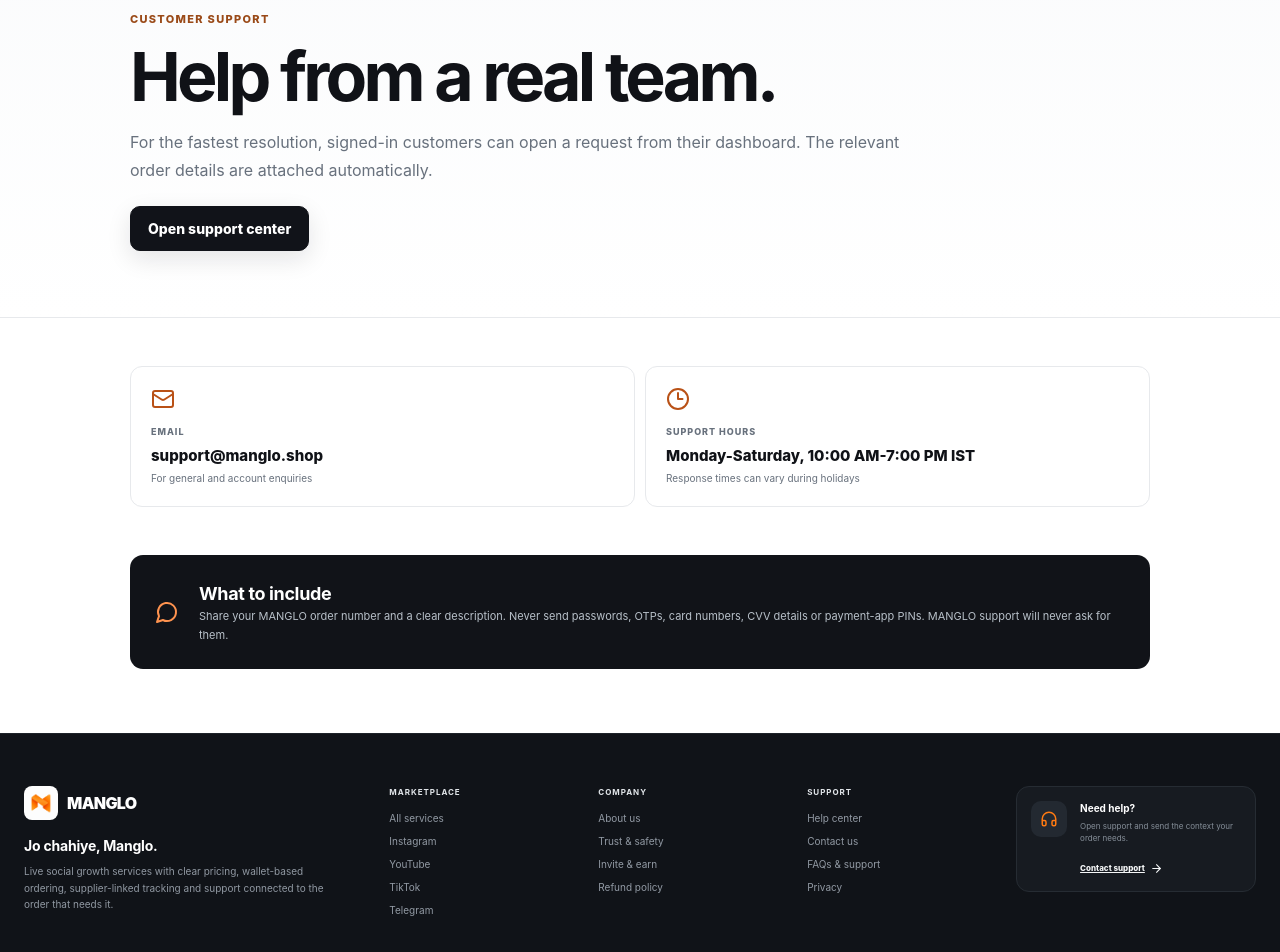
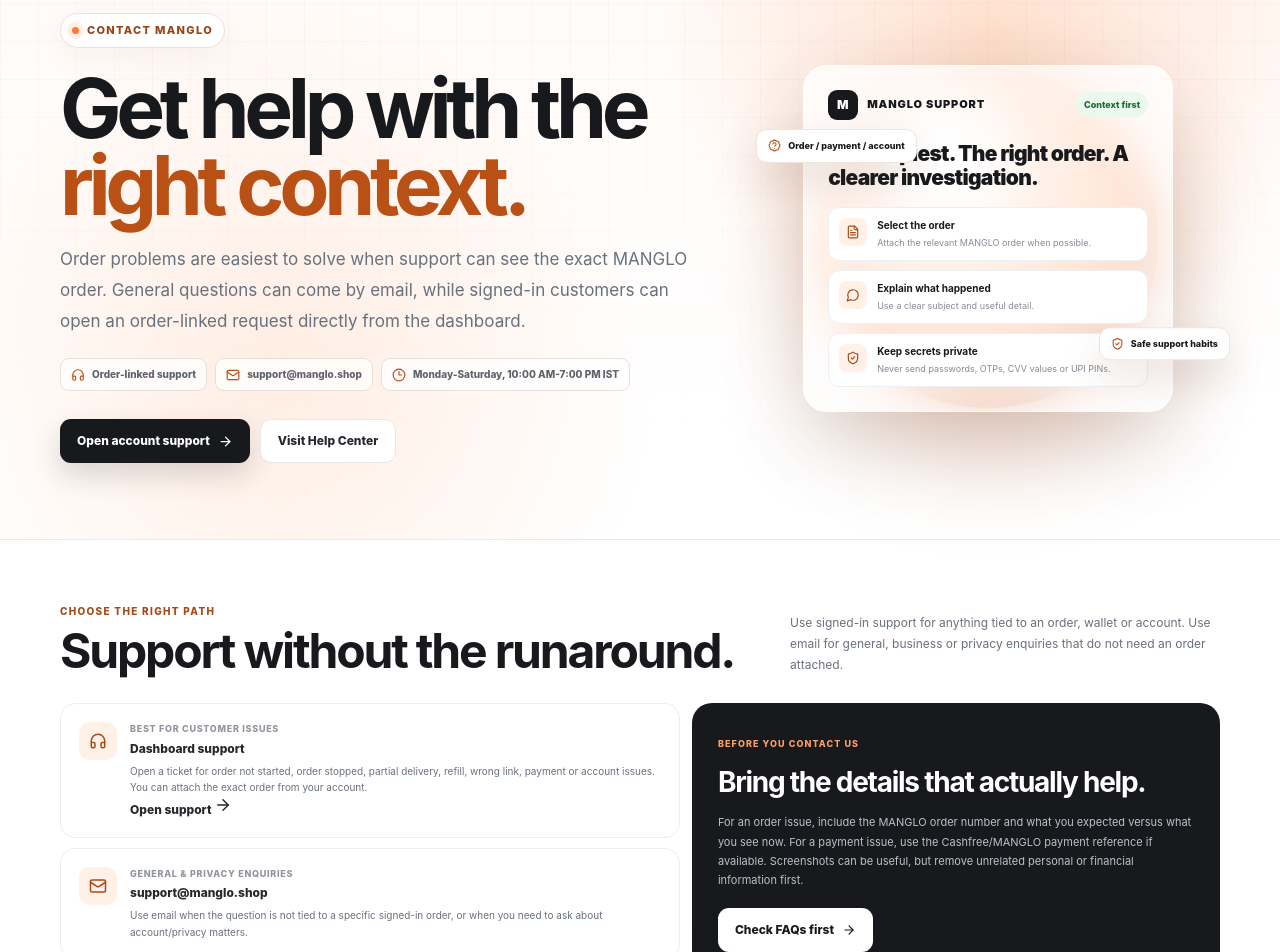
Before and after one commit to faikmulla6-cpu/manglo, a Next.js app: page /contact in a window 1280 px wide. Shown: the part 140-1092 px from the top of the page. Built offline with nearby package versions, Linux system fonts and the light colour scheme; no server answers.

Commit message:
Rebuild contact and support page

```diff
--- a/app/contact/page.tsx
+++ b/app/contact/page.tsx
@@ -1,3 +1,96 @@
-import Link from 'next/link';import {Clock3,Mail,MapPin,MessageCircle,Phone} from 'lucide-react';import {company} from '@/lib/company';
-export const metadata={title:'Contact & Support',description:'Contact MANGLO for account, payment and order support.'};
-export default function Page(){return <main className="company-page"><section className="company-hero"><div className="legal-container"><span className="kicker">CUSTOMER SUPPORT</span><h1>Help from a real team.</h1><p>For the fastest resolution, signed-in customers can open a request from their dashboard. The relevant order details are attached automatically.</p><Link className="btn btn-primary" href="/dashboard">Open support center</Link></div></section><section className="legal-container contact-grid"><article><Mail/><span>Email</span><a href={`mailto:${company.supportEmail}`}>{company.supportEmail}</a><small>For general and account enquiries</small></article>{company.supportPhone&&<article><Phone/><span>Customer care</span><a href={`tel:${company.supportPhone}`}>{company.supportPhone}</a><small>During published support hours</small></article>}<article><Clock3/><span>Support hours</span><b>{company.supportHours}</b><small>Response times can vary during holidays</small></article>{company.address&&<article><MapPin/><span>Business address</span><b>{company.address}</b><small>{company.legalName}</small></article>}</section><section className="legal-container response-note"><MessageCircle/><div><h2>What to include</h2><p>Share your MANGLO order number and a clear description. Never send passwords, OTPs, card numbers, CVV details or payment-app PINs. MANGLO support will never ask for them.</p></div></section></main>}
+import Link from 'next/link';
+import {
+ ArrowRight,BadgeHelp,Clock3,FileText,Headphones,Instagram,LifeBuoy,Mail,MapPin,MessageCircle,
+ Phone,ReceiptIndianRupee,ShieldAlert,ShieldCheck,
+} from 'lucide-react';
+import {company} from '@/lib/company';
+import PublicInfoMotion from '@/components/PublicInfoMotion';
+import styles from '../PublicInfo.module.css';
+
+export const metadata={
+ title:'Contact MANGLO',
+ description:'Contact MANGLO for order, payment, account, privacy and general support, with signed-in order-linked support for customer issues.',
+};
+
+const INSTAGRAM='https://www.instagram.com/manglo.shop/';
+
+export default function ContactPage(){
+ return <main className={styles.page}>
+  <PublicInfoMotion/>
+  <section className={styles.hero}>
+   <div className={`${styles.container} ${styles.heroGrid}`}>
+    <div data-public-reveal>
+     <span className={styles.kicker}><span className={styles.kickerDot}/>Contact MANGLO</span>
+     <h1>Get help with the <span>right context.</span></h1>
+     <p className={styles.lead}>Order problems are easiest to solve when support can see the exact MANGLO order. General questions can come by email, while signed-in customers can open an order-linked request directly from the dashboard.</p>
+     <div className={styles.metaRow}>
+      <span className={styles.metaPill}><Headphones/>Order-linked support</span>
+      <span className={styles.metaPill}><Mail/>{company.supportEmail}</span>
+      <span className={styles.metaPill}><Clock3/>{company.supportHours}</span>
+     </div>
+     <div className={styles.heroActions}>
+      <Link className={styles.primary} href="/dashboard?view=support">Open account support <ArrowRight size={15}/></Link>
+      <Link className={styles.secondary} href="/help">Visit Help Center</Link>
+     </div>
+    </div>
+    <div className={styles.heroVisual} data-public-reveal>
+     <div className={styles.orb}/>
+     <div className={styles.glassPanel}>
+      <div className={styles.glassTop}><div className={styles.brandMini}><span className={styles.brandMark}>M</span>MANGLO SUPPORT</div><span className={styles.statusPill}>Context first</span></div>
+      <div className={styles.visualTitle}>One request. The right order. A clearer investigation.</div>
+      <div className={styles.miniList}>
+       <div className={styles.miniItem}><span className={styles.miniIcon}><FileText/></span><div><b>Select the order</b><small>Attach the relevant MANGLO order when possible.</small></div></div>
+       <div className={styles.miniItem}><span className={styles.miniIcon}><MessageCircle/></span><div><b>Explain what happened</b><small>Use a clear subject and useful detail.</small></div></div>
+       <div className={styles.miniItem}><span className={styles.miniIcon}><ShieldCheck/></span><div><b>Keep secrets private</b><small>Never send passwords, OTPs, CVV values or UPI PINs.</small></div></div>
+      </div>
+     </div>
+     <span className={`${styles.floatChip} ${styles.chipOne}`}><BadgeHelp/> Order / payment / account</span>
+     <span className={`${styles.floatChip} ${styles.chipTwo}`}><ShieldCheck/> Safe support habits</span>
+    </div>
+   </div>
+  </section>
+
+  <section className={styles.intro}>
+   <div className={styles.container}>
+    <div className={styles.sectionHead} data-public-reveal><div><span className={styles.eyebrow}>CHOOSE THE RIGHT PATH</span><h2>Support without the runaround.</h2></div><p>Use signed-in support for anything tied to an order, wallet or account. Use email for general, business or privacy enquiries that do not need an order attached.</p></div>
+    <div className={styles.contactGrid}>
+     <div className={styles.contactStack}>
+      <article className={styles.contactCard} data-public-reveal><span><Headphones/></span><div><small>Best for customer issues</small><b>Dashboard support</b><p>Open a ticket for order not started, order stopped, partial delivery, refill, wrong link, payment or account issues. You can attach the exact order from your account.</p><Link href="/dashboard?view=support">Open support <ArrowRight size={13}/></Link></div></article>
+      <article className={styles.contactCard} data-public-reveal><span><Mail/></span><div><small>General & privacy enquiries</small><a href={`mailto:${company.supportEmail}`}>{company.supportEmail}</a><p>Use email when the question is not tied to a specific signed-in order, or when you need to ask about account/privacy matters.</p></div></article>
+      <article className={styles.contactCard} data-public-reveal><span><Instagram/></span><div><small>Official MANGLO Instagram</small><a href={INSTAGRAM} target="_blank" rel="noreferrer">@manglo.shop</a><p>Use the official account for brand updates. Do not send payment credentials or account secrets through social DMs.</p></div></article>
+      {company.supportPhone&&<article className={styles.contactCard} data-public-reveal><span><Phone/></span><div><small>Customer care</small><a href={`tel:${company.supportPhone}`}>{company.supportPhone}</a><p>Available during published support hours.</p></div></article>}
+      {company.address&&<article className={styles.contactCard} data-public-reveal><span><MapPin/></span><div><small>Business address</small><b>{company.address}</b><p>{company.legalName}</p></div></article>}
+     </div>
+     <aside className={styles.supportPanel} data-public-reveal><span>Before you contact us</span><h2>Bring the details that actually help.</h2><p>For an order issue, include the MANGLO order number and what you expected versus what you see now. For a payment issue, use the Cashfree/MANGLO payment reference if available. Screenshots can be useful, but remove unrelated personal or financial information first.</p><Link className={styles.primary} href="/faq">Check FAQs first <ArrowRight size={14}/></Link></aside>
+    </div>
+   </div>
+  </section>
+
+  <section className={styles.darkBand}>
+   <div className={styles.container}>
+    <div className={styles.sectionHead} data-public-reveal><div><span className={styles.eyebrow}>SUPPORT SAFETY</span><h2>What MANGLO support will never need.</h2></div><p>Support may ask for an order number, payment reference or a description of the issue. Authentication and payment secrets are different.</p></div>
+    <div className={styles.cards3}>
+     <article className={`${styles.card} ${styles.darkCard}`} data-public-reveal><span className={styles.cardIcon}><ShieldAlert/></span><h3>No passwords or OTPs</h3><p>Never send your password, email verification code, password-reset code or one-time password to anyone claiming to be support.</p></article>
+     <article className={`${styles.card} ${styles.darkCard}`} data-public-reveal><span className={styles.cardIcon}><ReceiptIndianRupee/></span><h3>No card CVV or UPI PIN</h3><p>MANGLO uses Cashfree hosted checkout. Support does not need your CVV, UPI PIN, banking password or full card credentials.</p></article>
+     <article className={`${styles.card} ${styles.darkCard}`} data-public-reveal><span className={styles.cardIcon}><ShieldCheck/></span><h3>Use official channels</h3><p>For account-specific problems, start from the signed-in dashboard. General email should go to the support address shown on this site.</p></article>
+    </div>
+   </div>
+  </section>
+
+  <section className={styles.flow}>
+   <div className={styles.container}>
+    <div className={styles.sectionHead} data-public-reveal><div><span className={styles.eyebrow}>HOW SUPPORT WORKS</span><h2>From issue to useful context.</h2></div><p>MANGLO support tickets are rate-limited and connected to your account so the queue stays useful and order-specific requests can be investigated safely.</p></div>
+    <div className={styles.flowGrid}>
+     <article className={styles.flowStep} data-public-reveal><span>01</span><h3>Identify the issue</h3><p>Choose order, refill, payment or account support.</p></article>
+     <article className={styles.flowStep} data-public-reveal><span>02</span><h3>Attach the order</h3><p>Select the related MANGLO order when one exists.</p></article>
+     <article className={styles.flowStep} data-public-reveal><span>03</span><h3>Explain clearly</h3><p>Describe what happened without sharing secrets.</p></article>
+     <article className={styles.flowStep} data-public-reveal><span>04</span><h3>Track the request</h3><p>Your dashboard shows the support request and its status.</p></article>
+    </div>
+   </div>
+  </section>
+
+  <section className={styles.ctaWrap}>
+   <div className={styles.container}><div className={styles.cta} data-public-reveal><div><h2>Not sure where to start?</h2><p>The Help Center explains ordering, wallet funding, refunds, supplier statuses, account access, referrals and MANGLO AI before you need to open a ticket.</p></div><div className={styles.ctaActions}><Link className={styles.primary} href="/help"><LifeBuoy size={14}/> Help Center</Link><Link className={styles.secondary} href="/faq">FAQ & Support</Link></div></div></div>
+  </section>
+ </main>;
+}
```
